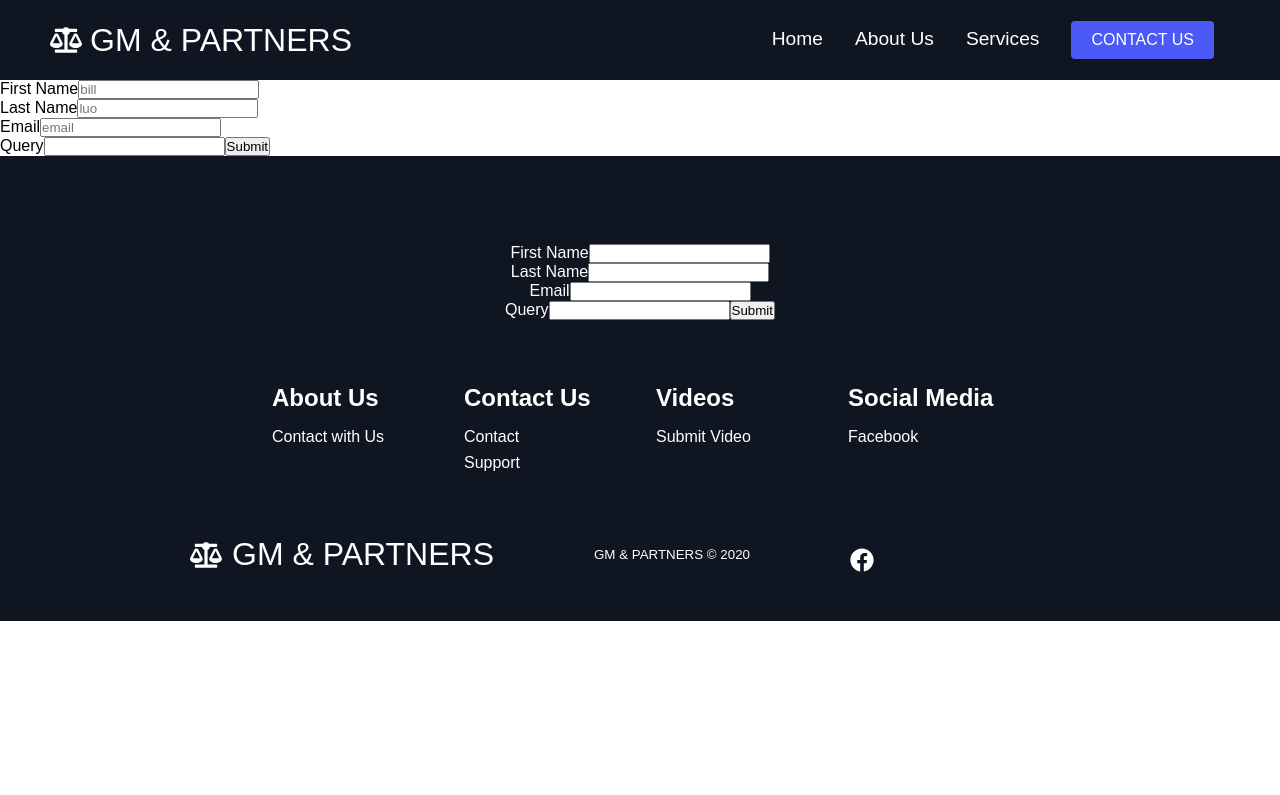
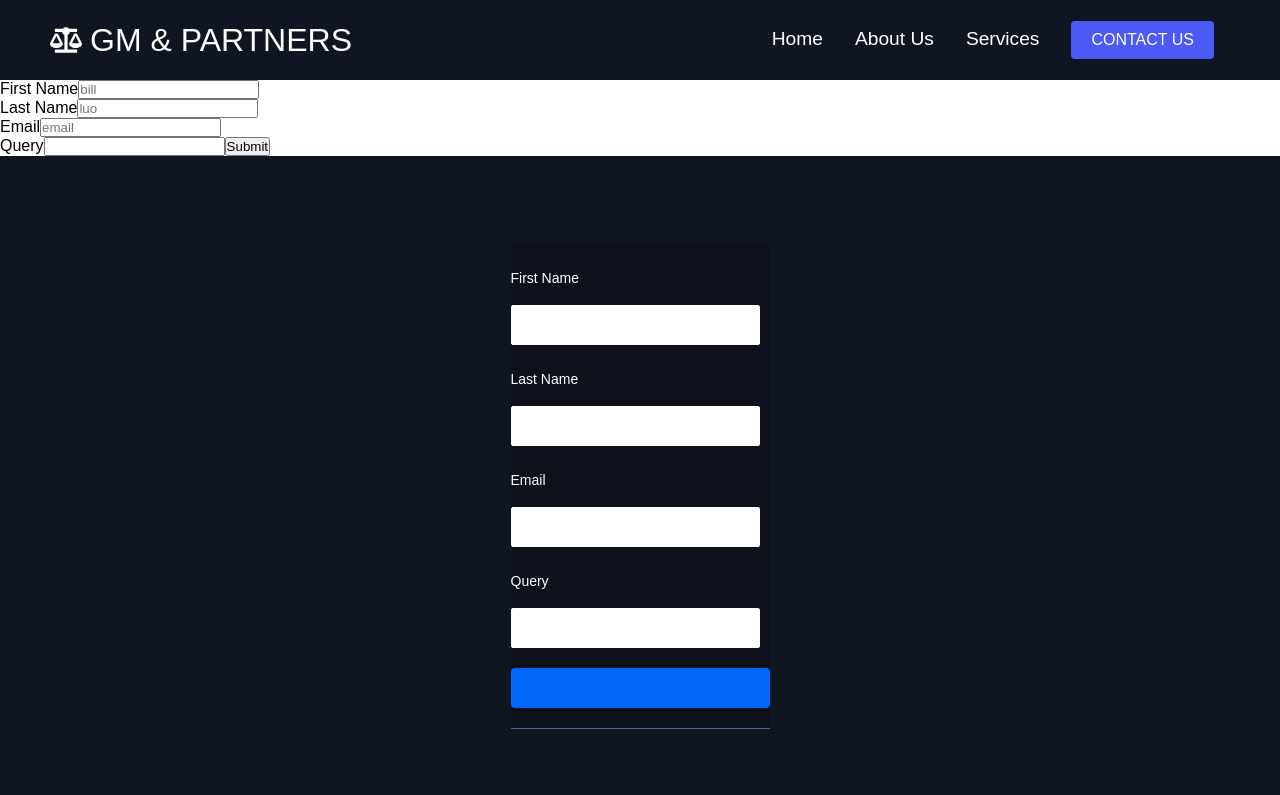
Before and after one commit to OldDognoob/LawFirm, a React (Create React App) app in the folder law-app/: page /contact-us in a window 1280 px wide. Shown: the top 795 px of the page. Built offline with nearby package versions, Linux system fonts and the light colour scheme.

Commit message:
form-correction

```diff
--- a/law-app/src/components/Footer/Footer.js
+++ b/law-app/src/components/Footer/Footer.js
@@ -1,12 +1,13 @@
 import React from "react";
 import { useForm } from "react-hook-form";
-// import { Button } from "../../globalStyles";
+import { Button } from "../Footer/Footer.style";
 import { FaFacebook } from "react-icons/fa";
 import {
   FooterContainer,
   FooterSubscription,
   Form,
   FormInput,
+  FormLabel,
   FooterLinksContainer,
   FooterLinksWrapper,
   FooterLinkItems,
@@ -22,50 +23,49 @@ import {
 } from "./Footer.style";
 
 function Footer() {
-  const { register, handleSubmit, watch, errors } = useForm();
+  const { register, handleSubmit } = useForm();
   const onSubmit = (data) => {
-    console.log(data);
+    alert(JSON.stringify(data));
   };
-
-  console.log(watch("query"));
 
   return (
     <FooterContainer>
       <FooterSubscription>
         <Form>
+          <div className="Contact">
             <form onSubmit={handleSubmit(onSubmit)}>
               <div>
-              <label htmlFor="firstName">First Name</label>
-              <input name="firstName" placeholder="" ref={register} />
-            </div>
-
-            <div>
-              <label htmlFor="lastName">Last Name</label>
-              <input name="lastName" placeholder="" ref={register} />
+                <FormLabel htmlFor="firstName">First Name</FormLabel>
+                <FormInput name="firstName" placeholder="" ref={register} />
               </div>
               <div>
-              <label htmlFor="email">Email</label>
-              <input
+                <FormLabel htmlFor="lastName">Last Name</FormLabel>
+                <FormInput name="lastName" placeholder="" ref={register} />
+              </div>
+              <div>
+                <FormLabel htmlFor="email">Email</FormLabel>
+                <FormInput
                   name="email"
                   placeholder=""
                   type="email"
                   ref={register}
                 />
               </div>
-            <label>Query</label>
-            <input
+              <FormLabel>Query</FormLabel>
+              <FormInput
                 name="Query"
                 ref={register({ required: true, maxLength: 200 })}
               />
-            <input type="submit" />
+              <Button type="submit" />
             </form>
+          </div>
         </Form>
       </FooterSubscription>
       <FooterLinksContainer>
         <FooterLinksWrapper>
           <FooterLinkItems>
             <FooterLinkTitle>About Us</FooterLinkTitle>
-            <FooterLink to="/sign-up">Contact with Us</FooterLink>
+            <FooterLink to="/sign-up">Policy</FooterLink>
           </FooterLinkItems>
           <FooterLinkItems>
             <FooterLinkTitle>Contact Us</FooterLinkTitle>
@@ -81,6 +81,9 @@ function Footer() {
           <FooterLinkItems>
             <FooterLinkTitle>Social Media</FooterLinkTitle>
             <FooterLink to="/">Facebook</FooterLink>
+            <FooterLink to="/">Twitter</FooterLink>
+            <FooterLink to="/">Instagram</FooterLink>
+            <FooterLink to="/">LawPost</FooterLink>
           </FooterLinkItems>
         </FooterLinksWrapper>
       </FooterLinksContainer>
--- a/law-app/src/components/Footer/Footer.style.js
+++ b/law-app/src/components/Footer/Footer.style.js
@@ -38,10 +38,28 @@ export const Form = styled.form`
   display: flex;
   justify-content: center;
   align-items: center;
+  background: #0e101c;
+  max-width: 500px;
+  margin: 0 auto;
+  font-weight: 100;
+  color: white;
+  text-align: center;
+  padding-bottom: 10px;
+  border-bottom: 1px solid rgb(79, 98, 148);
   @media screen and (max-width: 820px) {
     flex-direction: column;
     width: 80%;
   }
+`;
+export const FormLabel = styled.div`
+  line-height: 2;
+  text-align: left;
+  display: block;
+  margin-bottom: 13px;
+  margin-top: 20px;
+  color: white;
+  font-size: 14px;
+  font-weight: 200;
 `;
 
 export const FormInput = styled.input`
@@ -54,6 +72,9 @@ export const FormInput = styled.input`
   border: 1px solid #fff;
   &::placeholder {
     color: #242424;
+  }
+  &::disabled {
+    opacity:0.4;
   }
   @media screen and (max-width: 820px) {
     width: 100%;
@@ -156,3 +177,32 @@ export const SocialIconLink = styled.a`
   color: #fff;
   font-size: 24px;
 `;
+
+export const Button = styled.button`
+  display: block;
+  box-sizing: border-box;
+  width: 100%;
+  border-radius: 4px;
+  padding: 10px 15px;
+  margin-bottom: 10px;
+  font-size: 12px;
+  background: ${({ primary }) => (primary ? '#4B59F7' : '#0467FB')};
+  color: white;
+  align-items: center;
+  text-transform: uppercase;
+  border: none;
+  margin-top: 20px;
+  padding: 20px;
+  font-size: 16px;
+  font-weight: 100;
+  letter-spacing: 10px;
+  cursor: pointer;
+  &:hover {
+    transition: all 0.3s ease-out;
+    background: #fff;
+    background-color: ${({ primary }) => (primary ? '#0467FB' : '#4B59F7')};
+  }
+  @media screen and (max-width: 960px) {
+    width: 100%;
+  }
+`;
```
Lines whose indentation alone changed are shown as unchanged.
